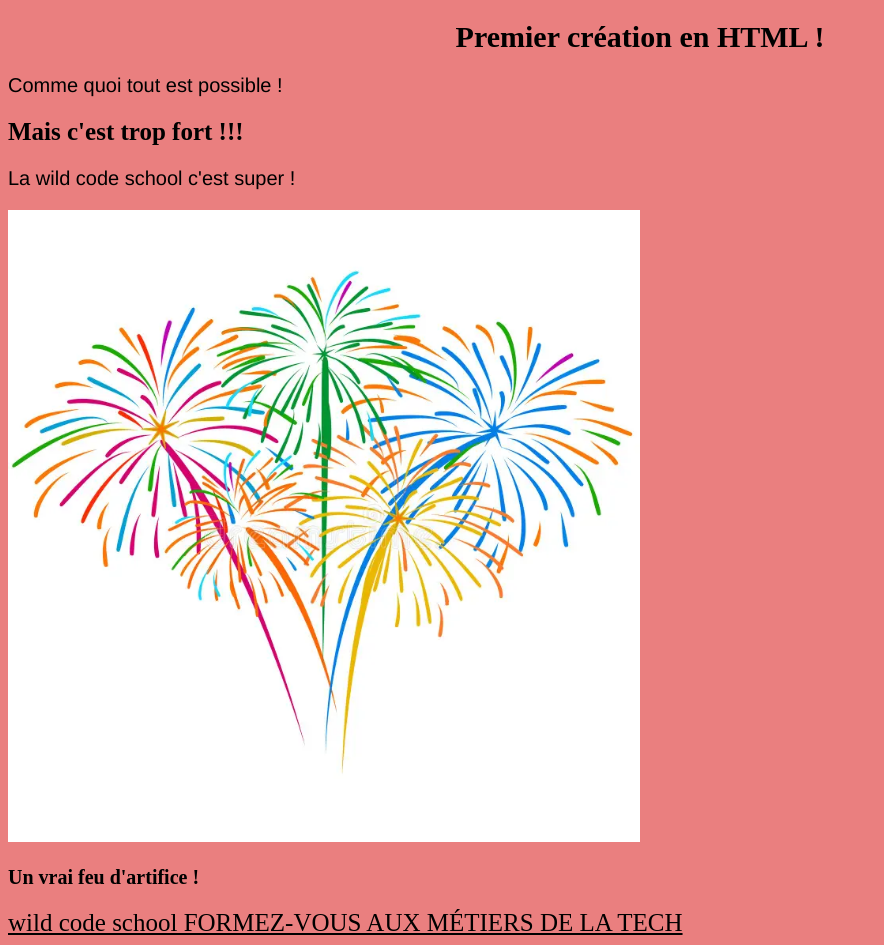
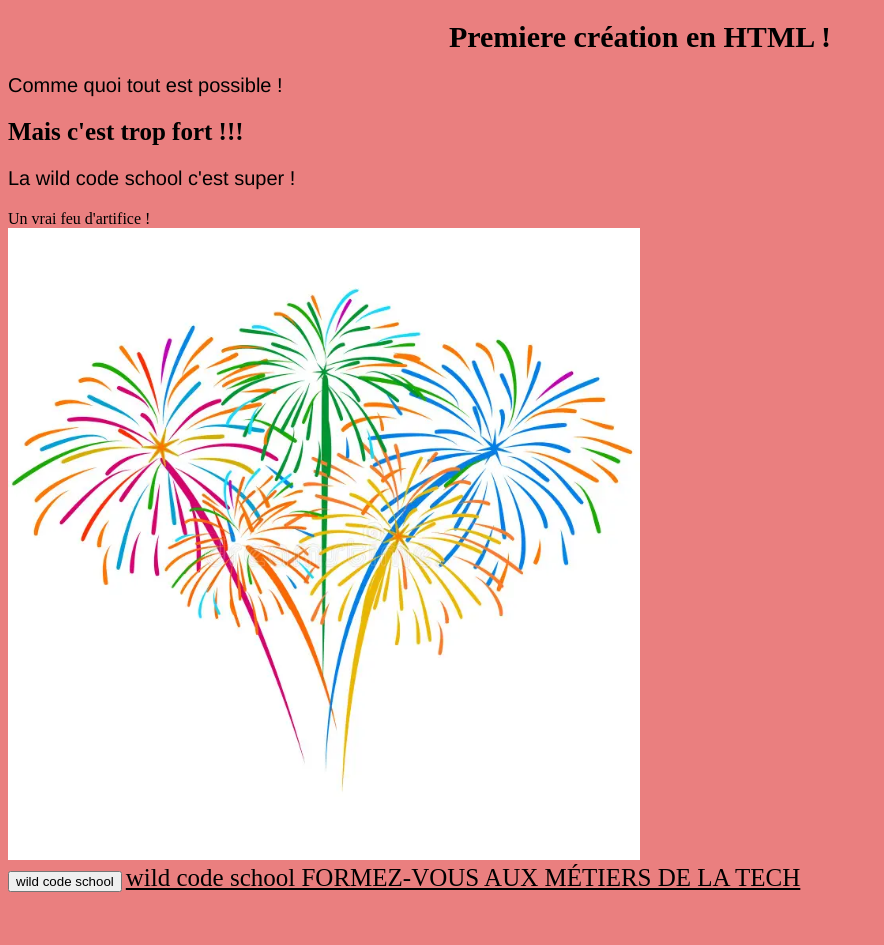
Before and after one commit to Raul01982/Raul01982.github.io, a plain HTML site: page index.html in a window 1280 px wide. Shown: the whole page, without its empty margins (0-884 px from the left). After the commit the page ends 900 px from the top, so only its background shows below. Drawn offline with Linux system fonts and the light colour scheme.

Commit message:
Add files via upload

```diff
--- a/index.html
+++ b/index.html
@@ -2,18 +2,21 @@
 <html>
 <head>
 <link rel="stylesheet" href="style.css"/>
-<title> Premier création en HTML ! </title>
+<title> Premiere création en HTML ! </title>
 <meta charset="UTF-8">
 </head>
 
 <body>
-<h1> Premier création en HTML ! </h1>
+<h1> Premiere création en HTML ! </h1>
 <p> Comme quoi tout est possible !</p>
 <h2> Mais c'est trop fort !!!</h2>
 <p> La wild code school c'est super ! </p>
-
+<aside>Un vrai feu d'artifice !</aside>
 <img src= "https://github.com/Raul01982/Raul01982.github.io/raw/main/feux-d-artifice-sur-l-illustration-blanche-de-vecteur-de-fond-52135259.webp"></img>
-<h3> Un vrai feu d'artifice ! </h3>
+<source src="https://youtu.be/6EF-wRHsUmA"> </source>
+<div>
+<button href= "http://www.wildcodeschool.com">wild code school</button>
 <a href= "http://www.wildcodeschool.com"> wild code school FORMEZ-VOUS AUX MÉTIERS DE LA TECH </a>
+</div>
 </body>
 </html>
```
